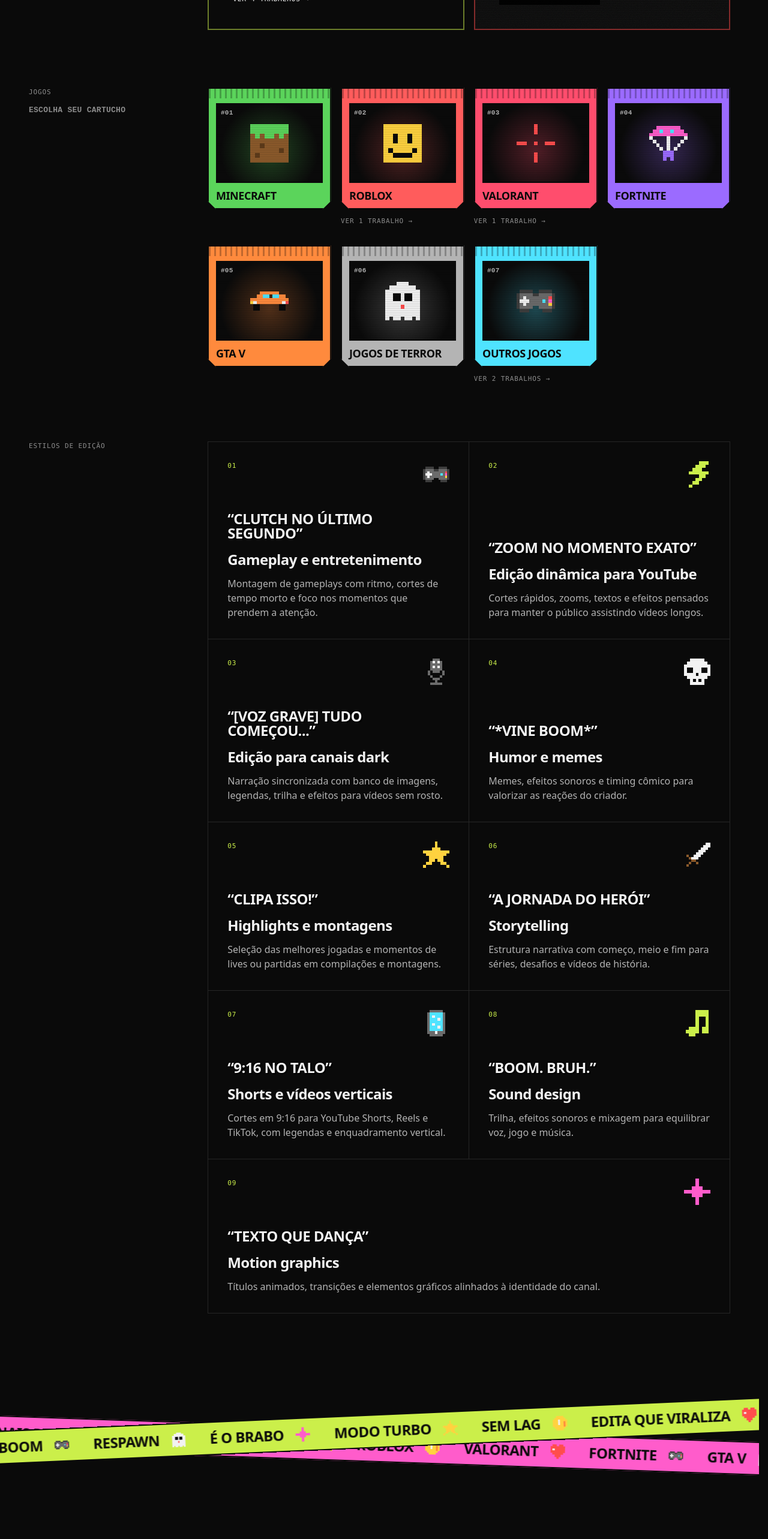
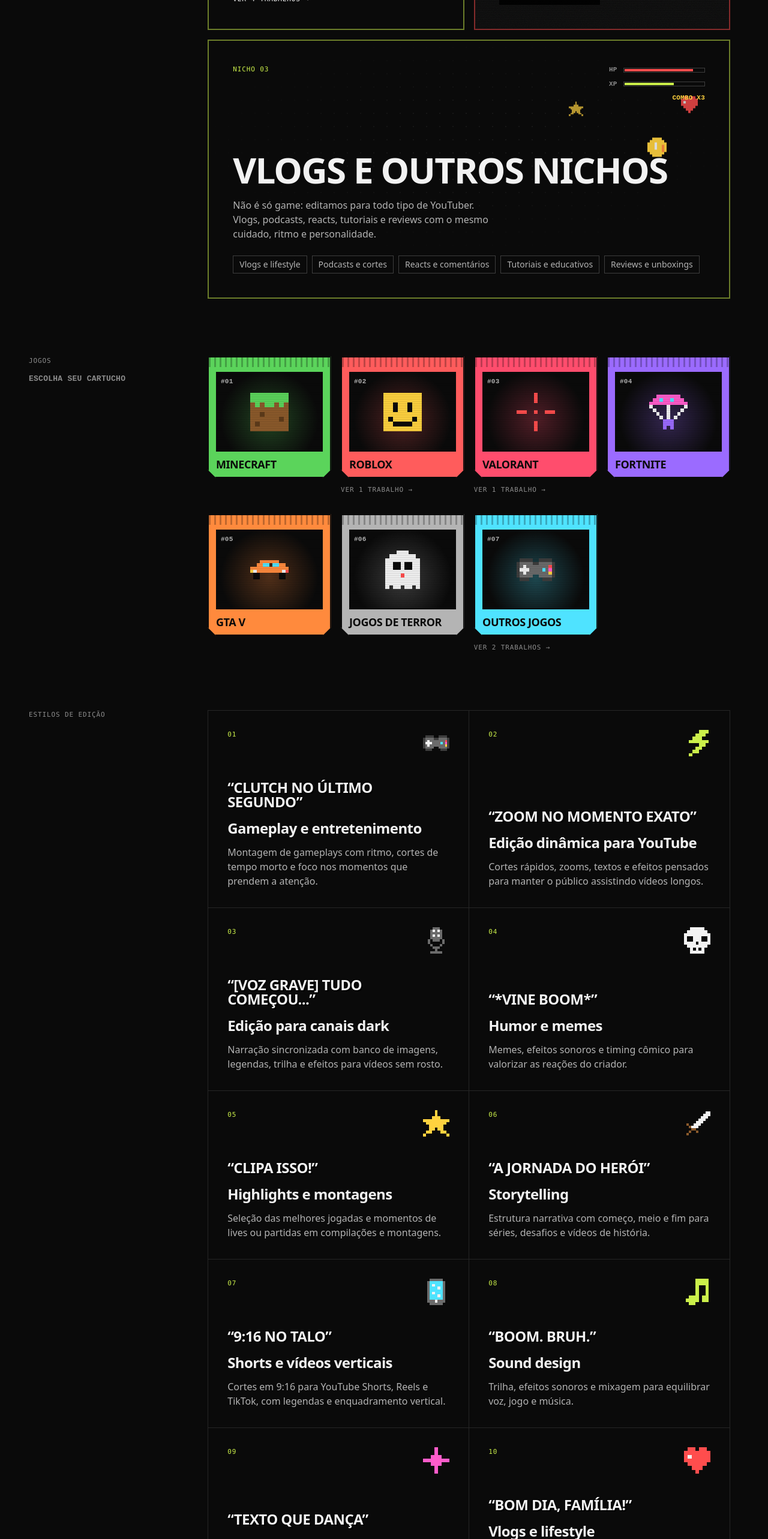
Before and after one commit to Arajojo/portfolio-os-manos, a React (Vite) app: page / in a window 1280 px wide. Shown: the part 4128-6694 px from the top of the page at 60% size. Built offline with nearby package versions, Linux system fonts and the light colour scheme.

Commit message:
Alteracao nichos

```diff
--- a/src/data/niches.ts
+++ b/src/data/niches.ts
@@ -7,7 +7,7 @@
  * - `formats`: exemplos de formatos do nicho (texto livre, um por item).
  * - `showOnSite: false` esconde o nicho da seção.
  *
- * Nos projetos, use `niche: 'gaming'` ou `niche: 'dark'`.
+ * Nos projetos, use `niche: 'gaming'`, `niche: 'dark'` ou `niche: 'criadores'` (vlogs, podcasts e outros).
  * Projetos com `game` preenchido e sem `niche` contam como 'gaming'.
  */
 export const niches = [
@@ -26,6 +26,14 @@
     formats: ['Narração e storytelling', 'Curiosidades e listas', 'Terror e mistério', 'True crime', 'Documentários curtos'],
     showOnSite: true,
   },
+  {
+    id: 'criadores',
+    name: 'Vlogs e outros nichos',
+    description:
+      'Não é só game: editamos para todo tipo de YouTuber. Vlogs, podcasts, reacts, tutoriais e reviews com o mesmo cuidado, ritmo e personalidade.',
+    formats: ['Vlogs e lifestyle', 'Podcasts e cortes', 'Reacts e comentários', 'Tutoriais e educativos', 'Reviews e unboxings'],
+    showOnSite: true,
+  },
 ] as const satisfies readonly Niche[]
 
 export type NicheId = (typeof niches)[number]['id']
--- a/src/data/services.ts
+++ b/src/data/services.ts
@@ -89,6 +89,51 @@
     order: 9,
     showOnSite: true,
   },
+  {
+    id: 'vlogs',
+    sprite: 'heart',
+    meme: 'bom dia, família!',
+    name: 'Vlogs e lifestyle',
+    description: 'Rotina, viagens e bastidores com cortes leves, música e cor que deixam o dia a dia gostoso de assistir.',
+    order: 10,
+    showOnSite: true,
+  },
+  {
+    id: 'podcasts',
+    sprite: 'mic',
+    meme: 'clipa essa parte!',
+    name: 'Podcasts e cortes',
+    description: 'Episódio completo editado e os melhores momentos transformados em cortes com legenda para as redes.',
+    order: 11,
+    showOnSite: true,
+  },
+  {
+    id: 'reacts',
+    sprite: 'play',
+    meme: '*pausa o vídeo*',
+    name: 'Reacts e comentários',
+    description: 'Vídeo de reação montado com o conteúdo original em destaque, zooms nas reações e ritmo de conversa.',
+    order: 12,
+    showOnSite: true,
+  },
+  {
+    id: 'tutoriais',
+    sprite: 'bolt',
+    meme: 'agora ficou fácil',
+    name: 'Tutoriais e educativos',
+    description: 'Explicações claras com textos na tela, destaques visuais e cortes que mantêm a aula objetiva.',
+    order: 13,
+    showOnSite: true,
+  },
+  {
+    id: 'reviews',
+    sprite: 'star',
+    meme: 'vale a pena?',
+    name: 'Reviews e unboxings',
+    description: 'Produto em evidência, detalhes em close e um ritmo que guia quem assiste até o veredito.',
+    order: 14,
+    showOnSite: true,
+  },
 ] as const satisfies readonly Service[]
 
 export type ServiceId = (typeof services)[number]['id']
```
Also changed, not shown: 1 other file (tests, documents, lock files or other folders).
